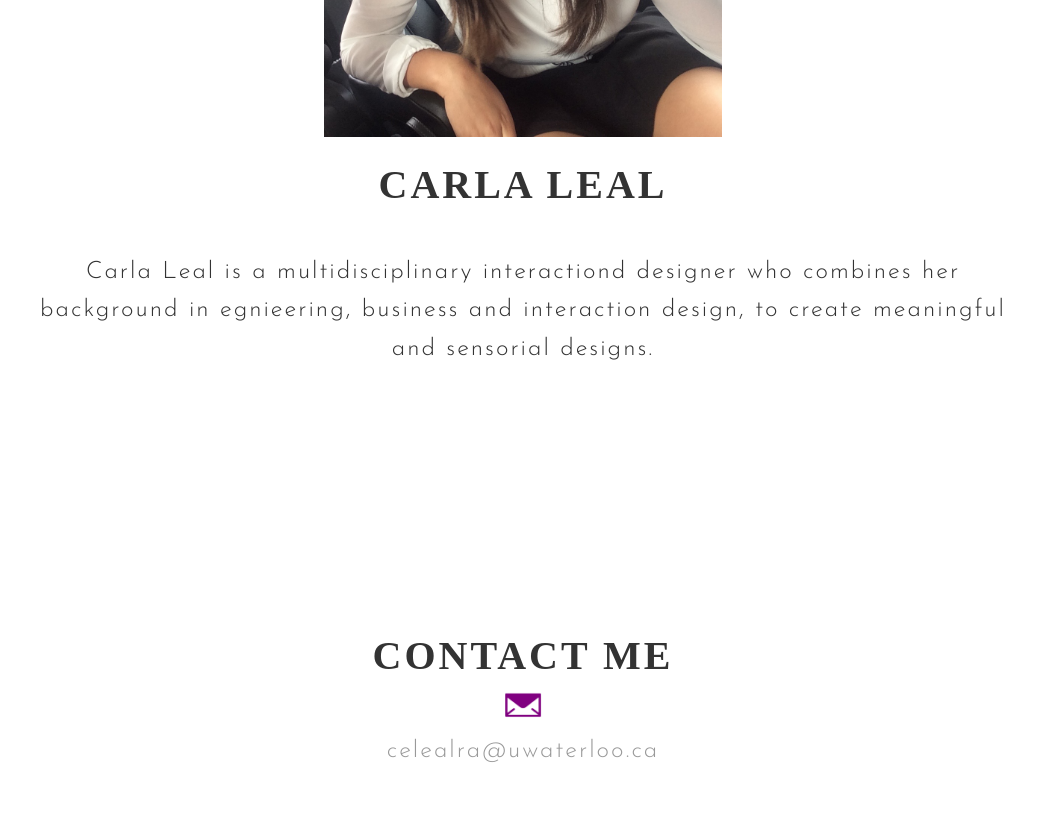
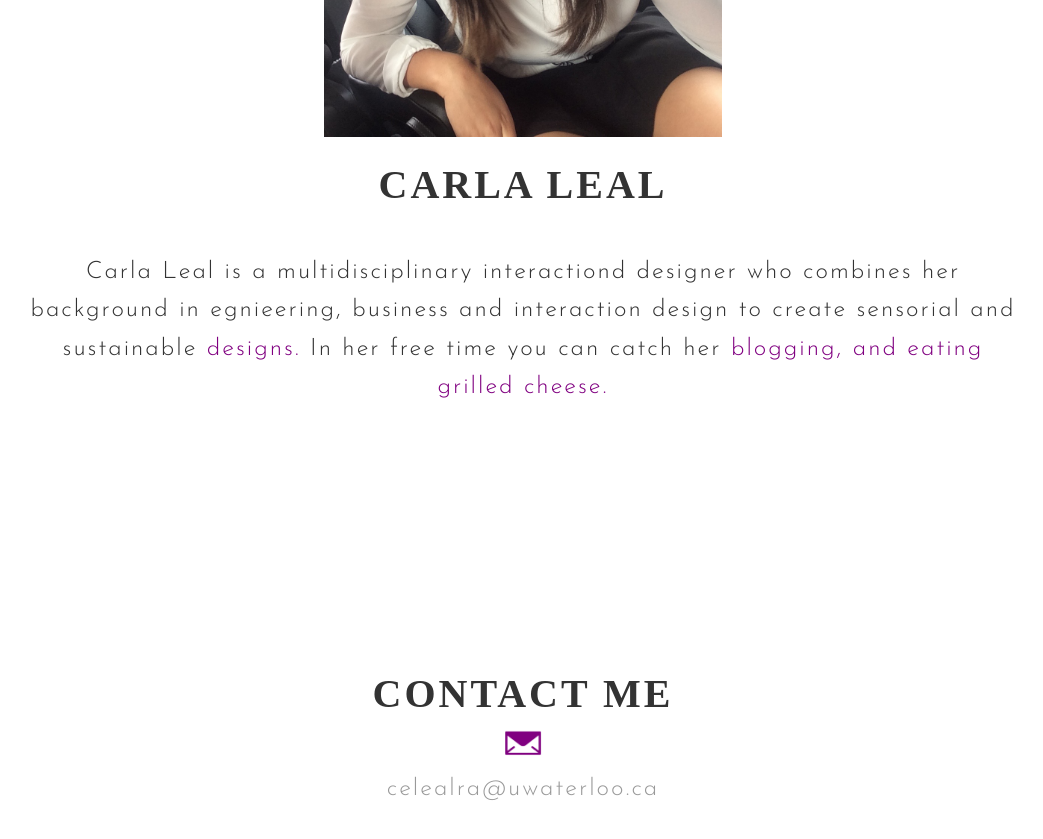
Before and after one commit to carlaesperanza/carlaesperanza.github.io, a Jekyll site: the page built from index.html, in a window 1280 px wide and 900 px high, scrolled down 1221 px. Shown: the top 839 px of the window, without its empty margins (117-1160 px from the left). Built offline with Jekyll 4.4.1, drawn with Linux system fonts in a browser that asks for light colours; some web fonts are replaced.

Commit message:
Update index.html

```diff
--- a/index.html
+++ b/index.html
@@ -146,8 +146,10 @@ clients:
   <div class="row">
     <div class="large-10 large-centered columns">
       <p class="big-text">
-    Carla Leal is a multidisciplinary interactiond designer who combines her background in egnieering, business and interaction design, to create
-        meaningful and sensorial designs. </p>
+    Carla Leal is a multidisciplinary interactiond designer who combines her background in egnieering, business and interaction design to create
+        sensorial and sustainable <a href="http://carlalealramos.com/portfolio.html">designs.</a>
+
+        In her free time you can catch her <a href="http://successobsess.tumblr.com">blogging, and eating grilled cheese. </a> </p>
 
       <div class="two spacing"></div>
 
```
